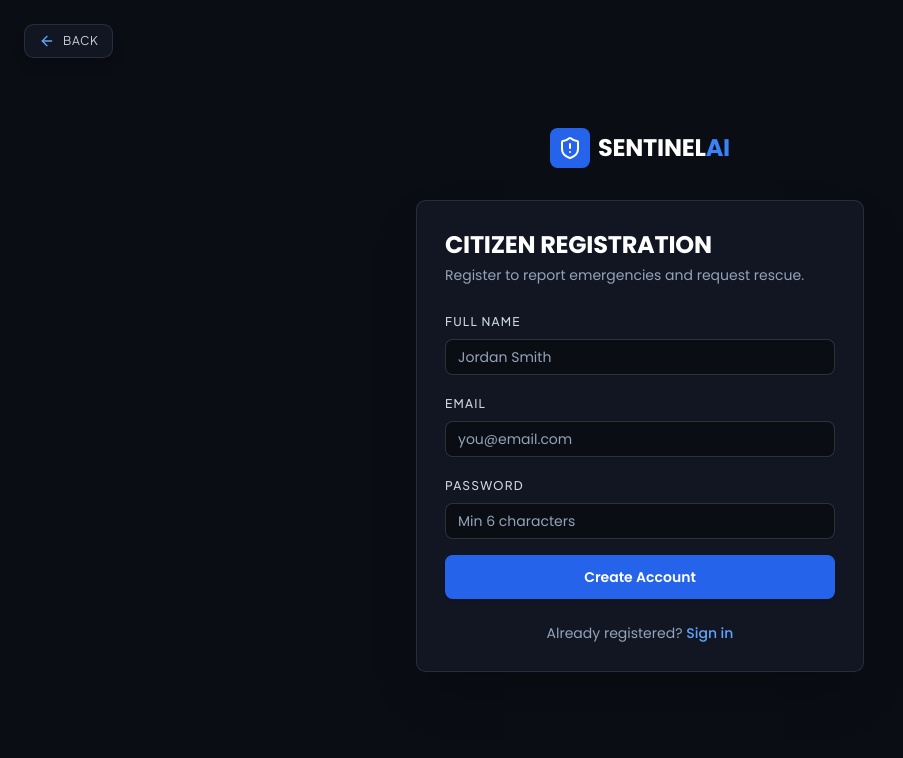
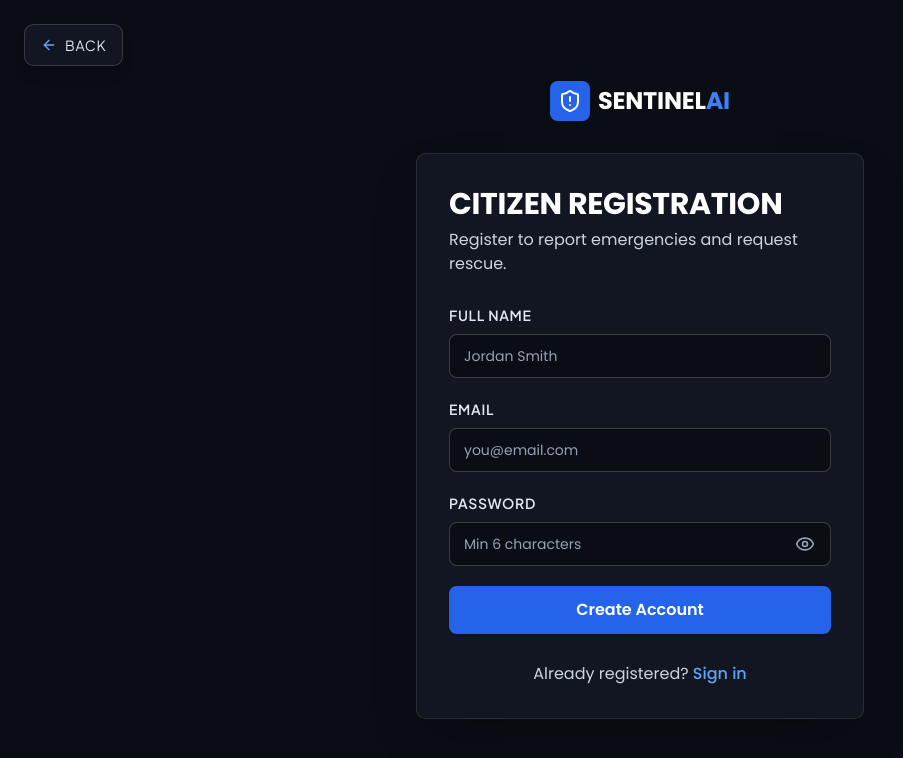
Before and after one commit to DEVAL-020/AI-Driven-Disaster-Management-and-Rescue-System, a React (Create React App) app in the folder frontend/: page /register in a window 1280 px wide. Shown: the top 758 px of the page, without its empty margins (0-903 px from the left). Built offline with nearby package versions, Linux system fonts and the light colour scheme; no server answers.

Commit message:
Increase font size and visibility across network mesh status bar and dashboard, add password eye toggle to authentication forms

```diff
--- a/frontend/src/pages/Login.jsx
+++ b/frontend/src/pages/Login.jsx
@@ -1,7 +1,7 @@
 import { useState } from "react";
 import { useNavigate, Link } from "react-router-dom";
 import { toast } from "sonner";
-import { ShieldAlert, Loader2, ArrowLeft } from "lucide-react";
+import { ShieldAlert, Loader2, ArrowLeft, Eye, EyeOff } from "lucide-react";
 import { useAuth, formatApiError } from "@/context/AuthContext";
 import { Button } from "@/components/ui/button";
 import { Input } from "@/components/ui/input";
@@ -12,6 +12,7 @@ export default function Login() {
   const navigate = useNavigate();
   const [email, setEmail] = useState("");
   const [password, setPassword] = useState("");
+  const [showPassword, setShowPassword] = useState(false);
   const [loading, setLoading] = useState(false);
 
   const submit = async (e) => {
@@ -33,10 +34,10 @@ export default function Login() {
       <div className="absolute top-4 left-4 sm:top-6 sm:left-6 z-10">
         <button
           onClick={() => navigate(-1)}
-          className="inline-flex items-center gap-1.5 sm:gap-2 px-3 sm:px-3.5 py-1.5 sm:py-2 rounded-lg bg-[#121824]/90 hover:bg-[#1a2336] text-slate-300 hover:text-white border border-white/10 text-xs font-mono uppercase tracking-wider transition-all shadow-lg active:scale-95"
+          className="inline-flex items-center gap-1.5 sm:gap-2 px-3.5 sm:px-4 py-2 sm:py-2.5 rounded-lg bg-[#121824]/90 hover:bg-[#1a2336] text-slate-200 hover:text-white border border-white/15 text-xs sm:text-sm font-mono uppercase tracking-wider transition-all shadow-lg active:scale-95"
           data-testid="login-back-btn"
         >
-          <ArrowLeft className="w-3.5 h-3.5 sm:w-4 sm:h-4 text-blue-400" />
+          <ArrowLeft className="w-4 h-4 sm:w-4.5 sm:h-4.5 text-blue-400" />
           <span>Back</span>
         </button>
       </div>
@@ -45,25 +46,37 @@ export default function Login() {
           <div className="w-9 h-9 sm:w-10 sm:h-10 rounded-md bg-blue-600 flex items-center justify-center"><ShieldAlert className="w-5 h-5 sm:w-6 sm:h-6 text-white" /></div>
           <span className="font-heading font-bold text-xl sm:text-2xl tracking-wider uppercase text-white">Sentinel<span className="text-blue-500">AI</span></span>
         </Link>
-        <div className="bg-[#121824]/90 border border-white/10 rounded-lg p-5 sm:p-7 shadow-2xl">
-          <h1 className="font-heading font-bold uppercase tracking-wide text-xl sm:text-2xl text-white mb-1">Operator Sign In</h1>
-          <p className="text-xs sm:text-sm text-slate-400 mb-5 sm:mb-6">Authenticate to access the command center.</p>
-          <form onSubmit={submit} className="space-y-4">
+        <div className="bg-[#121824]/90 border border-white/10 rounded-lg p-6 sm:p-8 shadow-2xl">
+          <h1 className="font-heading font-bold uppercase tracking-wide text-2xl sm:text-3xl text-white mb-1.5">Operator Sign In</h1>
+          <p className="text-sm sm:text-base text-slate-300 mb-6 sm:mb-7">Authenticate to access the command center.</p>
+          <form onSubmit={submit} className="space-y-5">
             <div>
-              <Label className="text-slate-300 font-mono text-[10px] sm:text-xs uppercase tracking-widest">Email</Label>
+              <Label className="text-slate-200 font-mono text-xs sm:text-sm uppercase tracking-wider font-semibold">Email</Label>
               <Input data-testid="login-email-input" type="email" required value={email} onChange={(e) => setEmail(e.target.value)}
-                className="mt-1.5 bg-[#0A0D14] border-white/15 text-white text-xs sm:text-sm" placeholder="operator@rescue.io" />
+                className="mt-1.5 bg-[#0A0D14] border-white/20 text-white text-sm sm:text-base h-11 px-3.5" placeholder="operator@rescue.io" />
             </div>
             <div>
-              <Label className="text-slate-300 font-mono text-[10px] sm:text-xs uppercase tracking-widest">Password</Label>
-              <Input data-testid="login-password-input" type="password" required value={password} onChange={(e) => setPassword(e.target.value)}
-                className="mt-1.5 bg-[#0A0D14] border-white/15 text-white text-xs sm:text-sm" placeholder="••••••••" />
+              <Label className="text-slate-200 font-mono text-xs sm:text-sm uppercase tracking-wider font-semibold">Password</Label>
+              <div className="relative mt-1.5">
+                <Input data-testid="login-password-input" type={showPassword ? "text" : "password"} required value={password} onChange={(e) => setPassword(e.target.value)}
+                  className="bg-[#0A0D14] border-white/20 text-white text-sm sm:text-base h-11 pl-3.5 pr-11" placeholder="••••••••" />
+                <button
+                  type="button"
+                  onClick={() => setShowPassword(!showPassword)}
+                  className="absolute right-3 top-1/2 -translate-y-1/2 text-slate-400 hover:text-white transition-colors focus:outline-none p-1"
+                  title={showPassword ? "Hide password" : "Show password"}
+                  aria-label={showPassword ? "Hide password" : "Show password"}
+                  data-testid="toggle-password-visibility"
+                >
+                  {showPassword ? <EyeOff className="w-5 h-5" /> : <Eye className="w-5 h-5" />}
+                </button>
+              </div>
             </div>
-            <Button data-testid="login-submit-btn" type="submit" disabled={loading} className="w-full bg-blue-600 hover:bg-blue-500 text-white h-10 sm:h-11 text-xs sm:text-sm font-semibold">
-              {loading ? <Loader2 className="w-4 h-4 animate-spin" /> : "Sign In"}
+            <Button data-testid="login-submit-btn" type="submit" disabled={loading} className="w-full bg-blue-600 hover:bg-blue-500 text-white h-11 sm:h-12 text-sm sm:text-base font-semibold">
+              {loading ? <Loader2 className="w-5 h-5 animate-spin" /> : "Sign In"}
             </Button>
           </form>
-          <p className="text-xs sm:text-sm text-slate-400 mt-5 sm:mt-6 text-center">No account? <Link to="/register" className="text-blue-400 hover:underline font-medium">Register as citizen</Link></p>
+          <p className="text-sm sm:text-base text-slate-300 mt-6 sm:mt-7 text-center">No account? <Link to="/register" className="text-blue-400 hover:underline font-medium">Register as citizen</Link></p>
         </div>
       </div>
     </div>
--- a/frontend/src/pages/Register.jsx
+++ b/frontend/src/pages/Register.jsx
@@ -1,7 +1,7 @@
 import { useState } from "react";
 import { useNavigate, Link } from "react-router-dom";
 import { toast } from "sonner";
-import { ShieldAlert, Loader2, ArrowLeft } from "lucide-react";
+import { ShieldAlert, Loader2, ArrowLeft, Eye, EyeOff } from "lucide-react";
 import { useAuth, formatApiError } from "@/context/AuthContext";
 import { Button } from "@/components/ui/button";
 import { Input } from "@/components/ui/input";
@@ -11,6 +11,7 @@ export default function Register() {
   const { register } = useAuth();
   const navigate = useNavigate();
   const [form, setForm] = useState({ name: "", email: "", password: "" });
+  const [showPassword, setShowPassword] = useState(false);
   const [loading, setLoading] = useState(false);
 
   const set = (k) => (e) => setForm({ ...form, [k]: e.target.value });
@@ -34,10 +35,10 @@ export default function Register() {
       <div className="absolute top-4 left-4 sm:top-6 sm:left-6 z-10">
         <button
           onClick={() => navigate(-1)}
-          className="inline-flex items-center gap-1.5 sm:gap-2 px-3 sm:px-3.5 py-1.5 sm:py-2 rounded-lg bg-[#121824]/90 hover:bg-[#1a2336] text-slate-300 hover:text-white border border-white/10 text-xs font-mono uppercase tracking-wider transition-all shadow-lg active:scale-95"
+          className="inline-flex items-center gap-1.5 sm:gap-2 px-3.5 sm:px-4 py-2 sm:py-2.5 rounded-lg bg-[#121824]/90 hover:bg-[#1a2336] text-slate-200 hover:text-white border border-white/15 text-xs sm:text-sm font-mono uppercase tracking-wider transition-all shadow-lg active:scale-95"
           data-testid="register-back-btn"
         >
-          <ArrowLeft className="w-3.5 h-3.5 sm:w-4 sm:h-4 text-blue-400" />
+          <ArrowLeft className="w-4 h-4 sm:w-4.5 sm:h-4.5 text-blue-400" />
           <span>Back</span>
         </button>
       </div>
@@ -46,30 +47,42 @@ export default function Register() {
           <div className="w-9 h-9 sm:w-10 sm:h-10 rounded-md bg-blue-600 flex items-center justify-center"><ShieldAlert className="w-5 h-5 sm:w-6 sm:h-6 text-white" /></div>
           <span className="font-heading font-bold text-xl sm:text-2xl tracking-wider uppercase text-white">Sentinel<span className="text-blue-500">AI</span></span>
         </Link>
-        <div className="bg-[#121824]/90 border border-white/10 rounded-lg p-5 sm:p-7 shadow-2xl">
-          <h1 className="font-heading font-bold uppercase tracking-wide text-xl sm:text-2xl text-white mb-1">Citizen Registration</h1>
-          <p className="text-xs sm:text-sm text-slate-400 mb-5 sm:mb-6">Register to report emergencies and request rescue.</p>
-          <form onSubmit={submit} className="space-y-4">
+        <div className="bg-[#121824]/90 border border-white/10 rounded-lg p-6 sm:p-8 shadow-2xl">
+          <h1 className="font-heading font-bold uppercase tracking-wide text-2xl sm:text-3xl text-white mb-1.5">Citizen Registration</h1>
+          <p className="text-sm sm:text-base text-slate-300 mb-6 sm:mb-7">Register to report emergencies and request rescue.</p>
+          <form onSubmit={submit} className="space-y-5">
             <div>
-              <Label className="text-slate-300 font-mono text-[10px] sm:text-xs uppercase tracking-widest">Full Name</Label>
+              <Label className="text-slate-200 font-mono text-xs sm:text-sm uppercase tracking-wider font-semibold">Full Name</Label>
               <Input data-testid="register-name-input" required value={form.name} onChange={set("name")}
-                className="mt-1.5 bg-[#0A0D14] border-white/15 text-white text-xs sm:text-sm" placeholder="Jordan Smith" />
+                className="mt-1.5 bg-[#0A0D14] border-white/20 text-white text-sm sm:text-base h-11 px-3.5" placeholder="Jordan Smith" />
             </div>
             <div>
-              <Label className="text-slate-300 font-mono text-[10px] sm:text-xs uppercase tracking-widest">Email</Label>
+              <Label className="text-slate-200 font-mono text-xs sm:text-sm uppercase tracking-wider font-semibold">Email</Label>
               <Input data-testid="register-email-input" type="email" required value={form.email} onChange={set("email")}
-                className="mt-1.5 bg-[#0A0D14] border-white/15 text-white text-xs sm:text-sm" placeholder="you@email.com" />
+                className="mt-1.5 bg-[#0A0D14] border-white/20 text-white text-sm sm:text-base h-11 px-3.5" placeholder="you@email.com" />
             </div>
             <div>
-              <Label className="text-slate-300 font-mono text-[10px] sm:text-xs uppercase tracking-widest">Password</Label>
-              <Input data-testid="register-password-input" type="password" required minLength={6} value={form.password} onChange={set("password")}
-                className="mt-1.5 bg-[#0A0D14] border-white/15 text-white text-xs sm:text-sm" placeholder="Min 6 characters" />
+              <Label className="text-slate-200 font-mono text-xs sm:text-sm uppercase tracking-wider font-semibold">Password</Label>
+              <div className="relative mt-1.5">
+                <Input data-testid="register-password-input" type={showPassword ? "text" : "password"} required minLength={6} value={form.password} onChange={set("password")}
+                  className="bg-[#0A0D14] border-white/20 text-white text-sm sm:text-base h-11 pl-3.5 pr-11" placeholder="Min 6 characters" />
+                <button
+                  type="button"
+                  onClick={() => setShowPassword(!showPassword)}
+                  className="absolute right-3 top-1/2 -translate-y-1/2 text-slate-400 hover:text-white transition-colors focus:outline-none p-1"
+                  title={showPassword ? "Hide password" : "Show password"}
+                  aria-label={showPassword ? "Hide password" : "Show password"}
+                  data-testid="register-toggle-password-visibility"
+                >
+                  {showPassword ? <EyeOff className="w-5 h-5" /> : <Eye className="w-5 h-5" />}
+                </button>
+              </div>
             </div>
-            <Button data-testid="register-submit-btn" type="submit" disabled={loading} className="w-full bg-blue-600 hover:bg-blue-500 text-white h-10 sm:h-11 text-xs sm:text-sm font-semibold">
-              {loading ? <Loader2 className="w-4 h-4 animate-spin" /> : "Create Account"}
+            <Button data-testid="register-submit-btn" type="submit" disabled={loading} className="w-full bg-blue-600 hover:bg-blue-500 text-white h-11 sm:h-12 text-sm sm:text-base font-semibold">
+              {loading ? <Loader2 className="w-5 h-5 animate-spin" /> : "Create Account"}
             </Button>
           </form>
-          <p className="text-xs sm:text-sm text-slate-400 mt-5 sm:mt-6 text-center">Already registered? <Link to="/login" className="text-blue-400 hover:underline font-medium">Sign in</Link></p>
+          <p className="text-sm sm:text-base text-slate-300 mt-6 sm:mt-7 text-center">Already registered? <Link to="/login" className="text-blue-400 hover:underline font-medium">Sign in</Link></p>
         </div>
       </div>
     </div>
```
Also changed, not shown: frontend/src/components/dm/NetworkBanner.jsx (+9 -9 lines), frontend/src/pages/Dashboard.jsx (+7 -7 lines).
